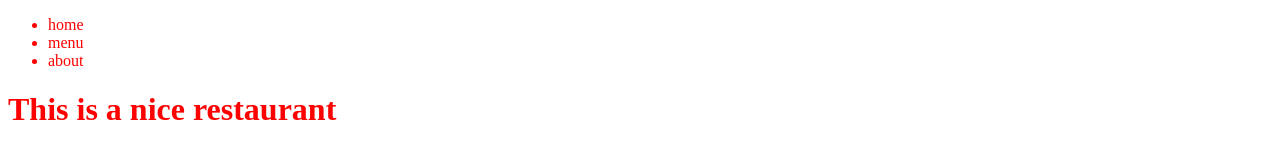
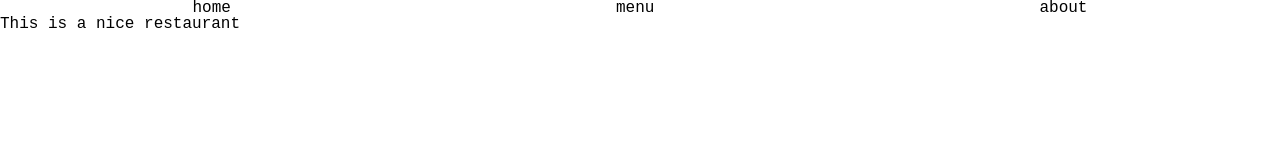
Before and after one commit to AshkanArabim/restaurant-page, a website built with webpack: page dist/index.html in a window 1280 px wide. Built offline with Linux system fonts and the light colour scheme.

Commit message:
add css reset

```diff
--- a/src/index.js
+++ b/src/index.js
@@ -1,3 +1,4 @@
+import './reset.css';
 import './style.css';
 
 console.log('hello ,')
--- /dev/null
+++ b/src/reset.css
@@ -0,0 +1,48 @@
+/* http://meyerweb.com/eric/tools/css/reset/
+   v2.0 | 20110126
+   License: none (public domain)
+*/
+
+html, body, div, span, applet, object, iframe,
+h1, h2, h3, h4, h5, h6, p, blockquote, pre,
+a, abbr, acronym, address, big, cite, code,
+del, dfn, em, img, ins, kbd, q, s, samp,
+small, strike, strong, sub, sup, tt, var,
+b, u, i, center,
+dl, dt, dd, ol, ul, li,
+fieldset, form, label, legend,
+table, caption, tbody, tfoot, thead, tr, th, td,
+article, aside, canvas, details, embed,
+figure, figcaption, footer, header, hgroup,
+menu, nav, output, ruby, section, summary,
+time, mark, audio, video {
+	margin: 0;
+	padding: 0;
+	border: 0;
+	font-size: 100%;
+	font: inherit;
+	vertical-align: baseline;
+}
+/* HTML5 display-role reset for older browsers */
+article, aside, details, figcaption, figure,
+footer, header, hgroup, menu, nav, section {
+	display: block;
+}
+body {
+	line-height: 1;
+}
+ol, ul {
+	list-style: none;
+}
+blockquote, q {
+	quotes: none;
+}
+blockquote:before, blockquote:after,
+q:before, q:after {
+	content: '';
+	content: none;
+}
+table {
+	border-collapse: collapse;
+	border-spacing: 0;
+}
--- a/src/style.css
+++ b/src/style.css
@@ -1,3 +1,13 @@
 body{
-    color: red;
+    font-family: 'Courier New', Courier, monospace;
 }
+
+nav ul{
+    display: flex;
+    align-items: center;
+    justify-content: space-around;
+}
+
+li{
+    list-style: none;
+}
```
Also changed, not shown: dist/main.js.
